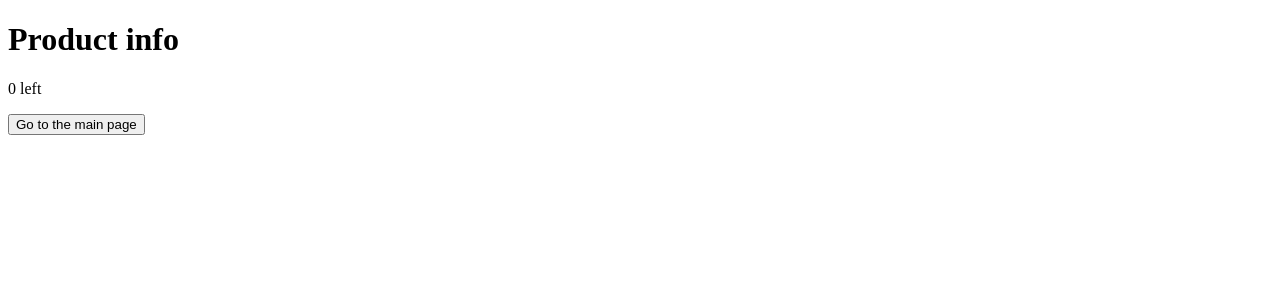
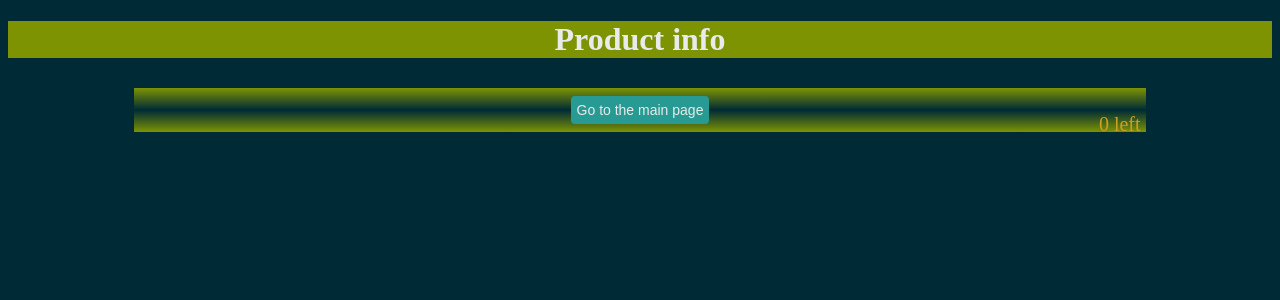
Before and after one commit to SIIIKOR/php_shop, a PHP site: page /product_page.php in a window 1280 px wide. Shown: the top 300 px of the page. Run offline with PHP 8.4, Linux system fonts and the light colour scheme; data that the repository does not hold is empty; some libraries are stand-ins or nearby versions.

Commit message:
css is fine

```diff
--- a/add_record.php
+++ b/add_record.php
@@ -3,7 +3,7 @@
 <body>
 <head>
     <title>Choose table</title>
-    <!-- <link rel="stylesheet" href="styles.css"> -->
+    <link rel="stylesheet" href="styles.css">
 </head>
 
 <h1>Choose table</h1>
--- a/code_base.php
+++ b/code_base.php
@@ -1949,6 +1949,15 @@ class Text_Field extends Html_Object
     {
         return "<p>{$this->text}</p>";
     }
+
+    function get_html()
+    {
+        $html_code = $this->get_contents();
+        if (!is_null($this->class_name) or !is_null($this->id_name)) {
+            $html_code = $this->submerge_in_div($html_code, $this->class_name, $this->id_name);
+        }
+        return $html_code;
+    }
 }
 
 ?>
--- a/product_page.php
+++ b/product_page.php
@@ -3,10 +3,12 @@
 <body>
 <head>
     <title>Product page</title>
-    <!-- <link rel="stylesheet" href="styles.css"> -->
+    <link rel="stylesheet" href="styles.css">
 </head>
 
 <h1>Product info</h1>
+
+<div id="main">
 
 <?php
 require_once("code_base.php");
@@ -37,7 +39,6 @@ $instances_of_product = $runner->get_table_contents(
 $products_left = count($instances_of_product);
 
 $price = new Text_Field("{$products_left} left", "avaliable");
-$price->create();
 
 if ($logger->is_logged()) {
     if ($products_left) {
@@ -47,17 +48,22 @@ if ($logger->is_logged()) {
         $buy_btn = new Btn_Form("add to cart", "cart.php",
             ["mode"=>"add_to_cart", "id" => $product_id]);
         $buy_btn->set_class_name("r_btn");
-        $buy_btn->create();
     }
 }
+if (isset($buy_btn)) {
+    $btn_html = $buy_btn->get_html();
+}
+
+print("<div class=\"buy_panel\">{$price->get_html()}{$btn_html}</div>");
 
 $description = new Text_Field($product_info["description"], "description");
 $description->create();
 
 $go_main_page_btn = new Btn_Form("Go to the main page", "index.php", );
-$go_main_page_btn->set_class_name("r_btn");
+$go_main_page_btn->set_class_name("r_c_btn");
 $go_main_page_btn->create();
 ?>
 
+</div>
 </body>
 </html>
--- /dev/null
+++ b/styles.css
@@ -0,0 +1,156 @@
+body {
+    opacity: 0.95;
+    background-color: #002b36;
+}
+
+#main {
+    display: block;
+    position: relative;
+    width: 80%;
+    margin: auto;
+    background-image: linear-gradient(#859900, #002b36, #859900);
+}
+
+h1 {
+    color: whitesmoke;
+    background-color: #859900;
+    text-align: center;
+}
+
+div.login_mess {
+    background-color: #1d7990;
+    font-size: 20px;
+    text-align: center;
+}
+
+div.login_mess p {
+    margin: 0px;
+}
+
+ul {
+    position: fixed;
+    margin: 10px;
+    top: 0px;
+    right: 0px;
+}
+
+li {
+    display: inline-block;
+}
+
+div.multichoice_btn_form {
+    text-align: center;
+}
+
+div.multichoice_btn_form form{
+    display: inline-block;
+}
+
+div.table {
+    display: block;
+    text-align: center;
+}
+
+div.table table {
+    display: inline-block;
+    table-layout: fixed;
+    background-color: #859900;
+    border-collapse: collapse;
+    padding: 1px;
+}
+
+th.col_name , td.data_cell {
+    width: 300px;
+    height: 40px;
+    padding: 10px;
+    font-size: 20px;
+    border: none;
+    border-bottom: 2px solid #002b36;
+}
+
+td.actions {
+    border: none;
+}
+
+tr:nth-child(even) {background-color: #859930;}
+
+tr:hover {background-color: #858700;}
+
+form input[type=submit] {
+    color: whitesmoke;
+    background-color: #2aa198;
+    border: none;
+    cursor: pointer;
+    margin: 8px 2px;
+    padding: 6px;
+    border-radius: 4px;
+    font-size: 14px;
+}
+
+div.r_c_btn {
+    text-align: center;
+}
+
+div.text_form {
+    display: block;
+    text-align: center;
+}
+
+div.text_form form {
+    display: inline-block;
+    background-color: #859900;
+    width: 20%;
+}
+
+div.text_form label {
+    font-size: 25px;
+}
+
+div.text_form input[type=text] {
+    background-color: #2aa198;
+    font-size: 16px;
+    width: 80%;
+    height: 40px;
+}
+
+div.price p {
+    color: goldenrod;
+    font-size: 30px;
+}
+
+div.avaliable p {
+    color: goldenrod;
+    text-align: center;
+    padding: 5px;
+    margin-bottom: 0px;
+    font-size: 20px;
+}
+
+div.description p {
+    text-align: center;
+    font-size: 20px;
+}
+
+div.buy_panel {
+    display: block;
+    position: absolute;
+    top: 0px;
+    right: 0px;
+}
+
+div.comb_pagination {
+    text-align: center;
+}
+
+div.comb_pagination form {
+    display: inline-block;
+}
+
+div.err_mess {
+    text-align: center;
+}
+
+div.err_mess p {
+    color: red;
+    font-size: 20px;
+}
```
Also changed, not shown: cart.php (+7 -3 lines), choose_table.php (+5 -2 lines), crud_main_page.php (+4 -4 lines), display_table.php (+7 -4 lines), index.php (+6 -3 lines), login_page.php (+6 -2 lines), order_display.php (+5 -2 lines), orders.php (+6 -3 lines), test.php (deleted, +0 -53 lines), update_table.php (+7 -4 lines).
